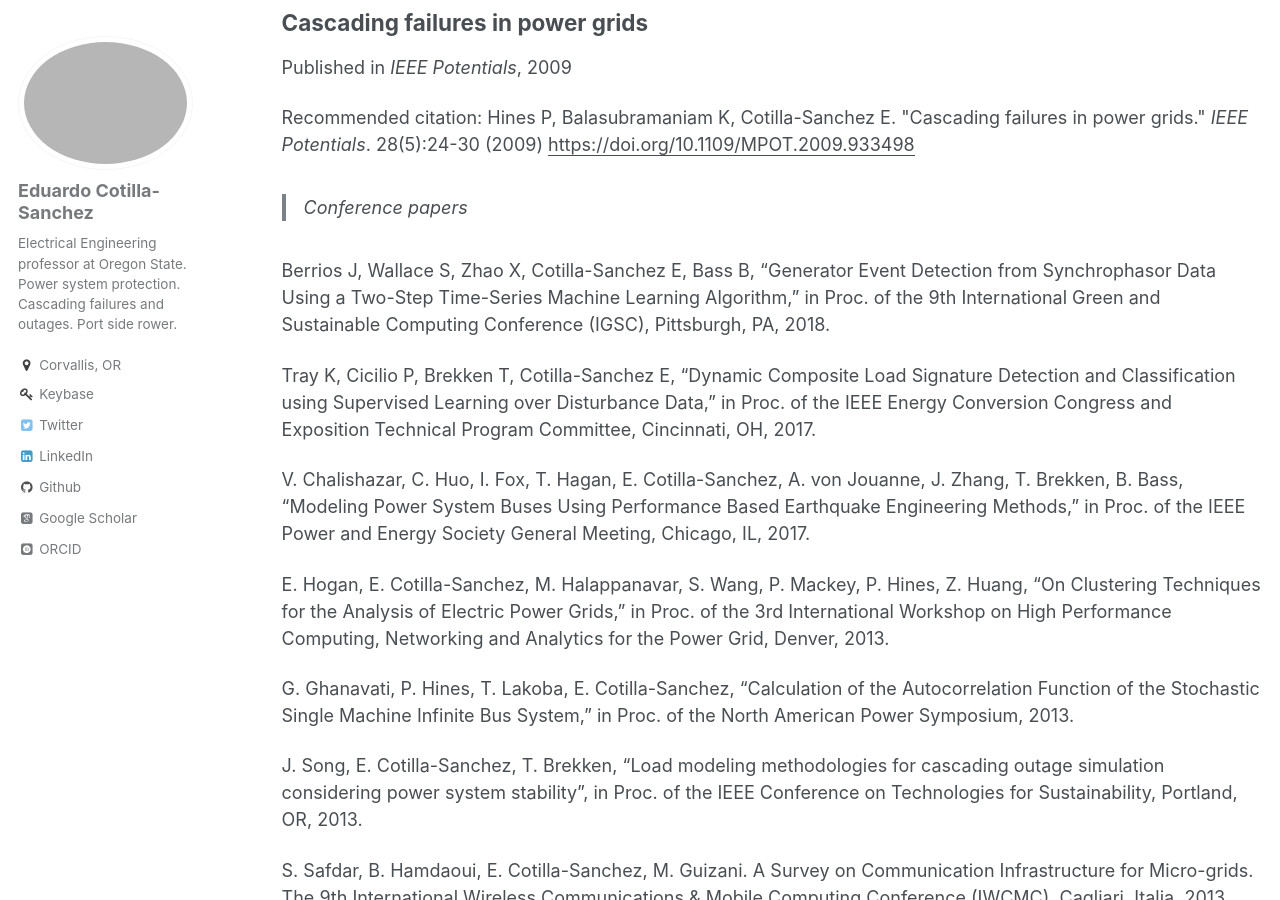
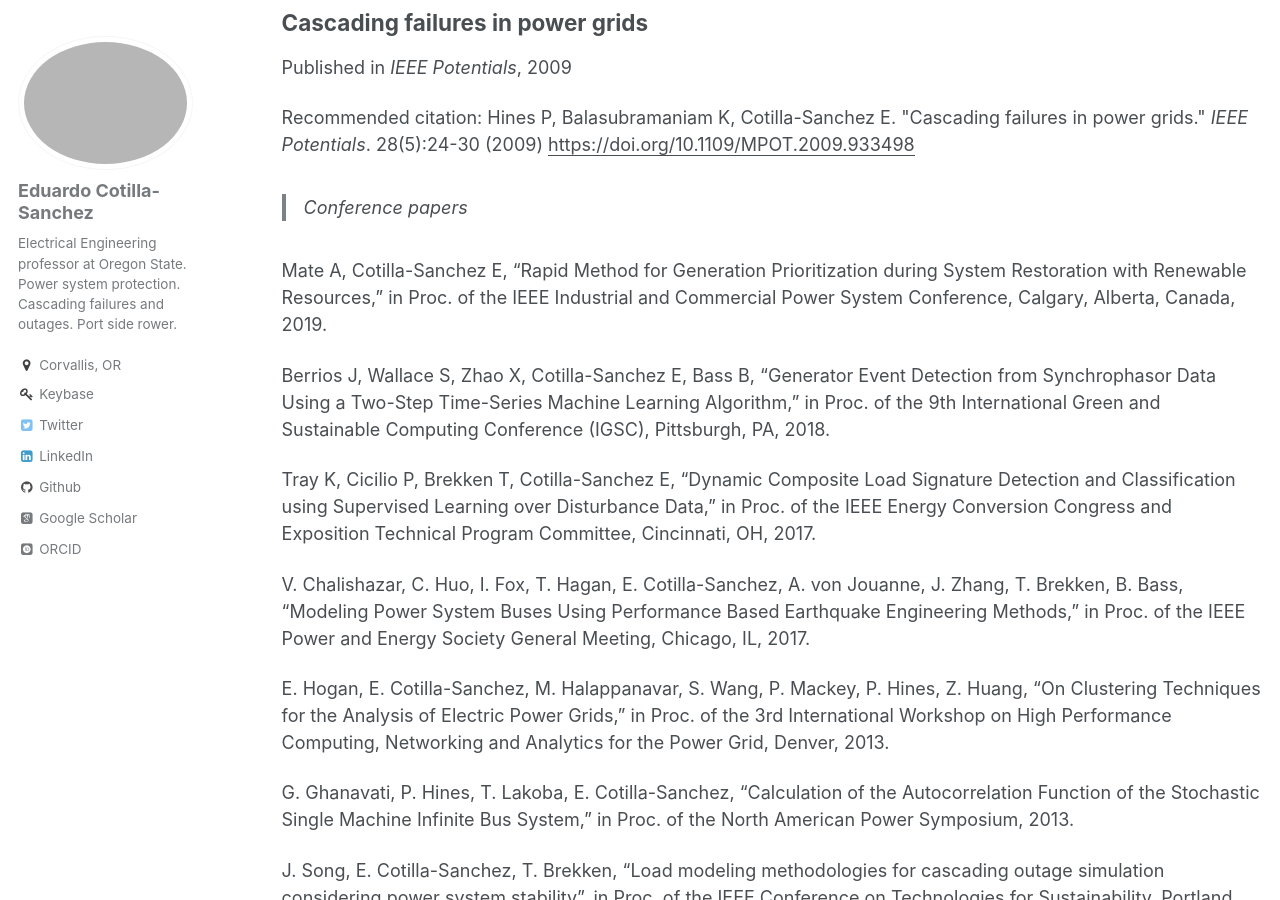
Before and after one commit to ecotillasanchez/ecotillasanchez.github.io, a Jekyll site: the page built from _pages/publications.md, in a window 1280 px wide and 900 px high, scrolled down 3674 px. Built offline with Jekyll 4.4.1, drawn with Linux system fonts in a browser that asks for light colours; some web fonts are replaced.

Commit message:
Updating papers Winter 2019. 1/n

```diff
--- a/_pages/publications.md
+++ b/_pages/publications.md
@@ -15,8 +15,9 @@ author_profile: true
 
 > Conference papers
 
-Berrios J, Wallace S, Zhao X, Cotilla-Sanchez E, Bass B, "Generator Event Detection from Synchrophasor Data Using a Two-Step Time-Series
-Machine Learning Algorithm," in Proc. of the 9th International Green and Sustainable Computing Conference (IGSC), Pittsburgh, PA, 2018.
+Mate A, Cotilla-Sanchez E, "Rapid Method for Generation Prioritization during System Restoration with Renewable Resources," in Proc. of the IEEE Industrial and Commercial Power System Conference, Calgary, Alberta, Canada, 2019.
+
+Berrios J, Wallace S, Zhao X, Cotilla-Sanchez E, Bass B, "Generator Event Detection from Synchrophasor Data Using a Two-Step Time-Series Machine Learning Algorithm," in Proc. of the 9th International Green and Sustainable Computing Conference (IGSC), Pittsburgh, PA, 2018.
 
 Tray K, Cicilio P, Brekken T, Cotilla-Sanchez E, "Dynamic Composite Load Signature Detection and Classification using Supervised Learning over Disturbance Data," in Proc. of the IEEE Energy Conversion Congress and Exposition Technical Program Committee, Cincinnati, OH, 2017.
 
```
